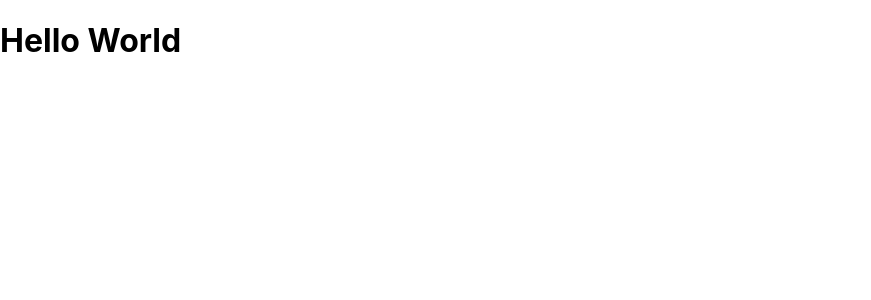
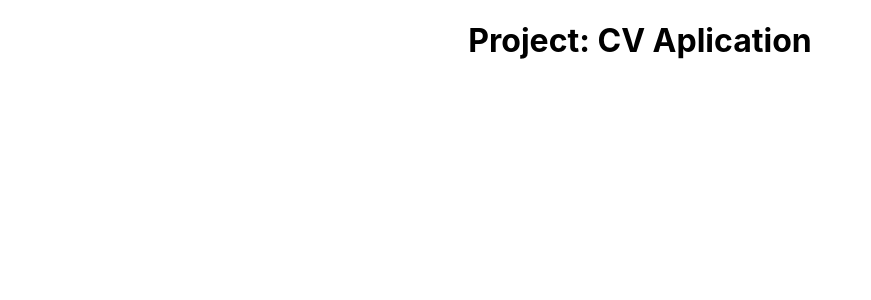
Before and after one commit to SalamanderCtesiphon/cv-project, a React (Create React App) app: page / in a window 1280 px wide. Shown: the top 300 px of the page, without its empty margins (0-871 px from the left). Built offline with nearby package versions, Linux system fonts and the light colour scheme.

Commit message:
added a style subdirectory and styled the header for the application

```diff
--- a/src/App.js
+++ b/src/App.js
@@ -1,11 +1,10 @@
 import React from "react";
+import Header from "./components/Header";
 
 
 const App = () => {
   return (
-    <div>
-      <h1>Hello World</h1>
-    </div>
+    <Header />
   );
 }
 
--- /dev/null
+++ b/src/components/Header.js
@@ -0,0 +1,13 @@
+import React from "react";
+import '../styles/Header.css';
+
+
+const Header = () => {
+    return (
+        <header>
+        <h1>Project: CV Aplication</h1>
+        </header>
+    );
+    }
+
+export default Header;
--- /dev/null
+++ b/src/styles/Header.css
@@ -0,0 +1,5 @@
+h1 {
+    display: flex;
+    justify-content: center;
+    align-items: center;
+}
```
